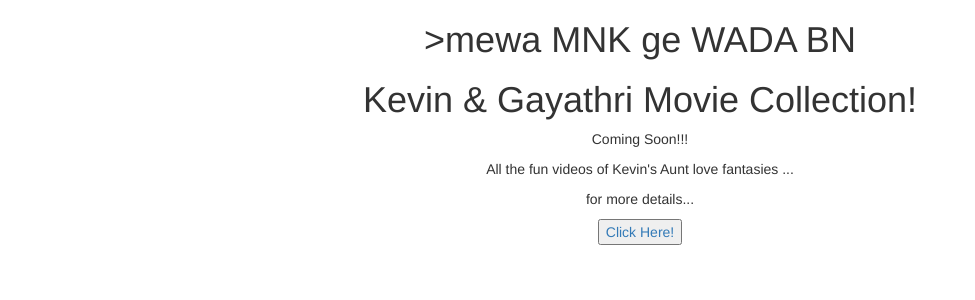
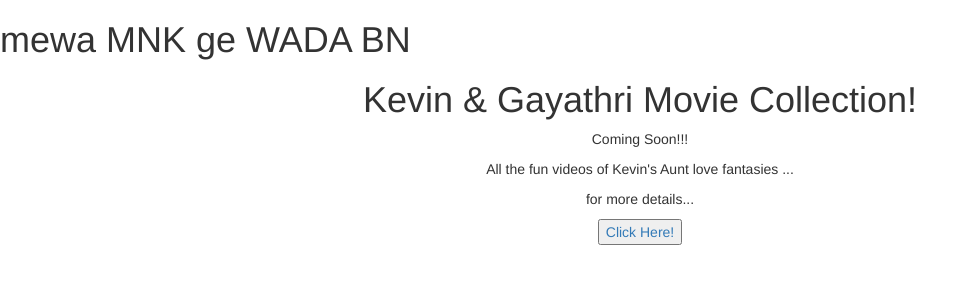
Before and after one commit to nipunai7/mitmovie, a PHP site: page / in a window 1280 px wide. Shown: the top 300 px of the page, without its empty margins (0-975 px from the left). Run offline with PHP 8.4, Linux system fonts and the light colour scheme; some libraries are stand-ins or nearby versions.

Commit message:
Update index.php

```diff
--- a/index.php
+++ b/index.php
@@ -35,7 +35,7 @@
       <script src="https://oss.maxcdn.com/respond/1.4.2/respond.min.js"></script>
     <![endif]-->
   </head>
-  <h1 align="center">>mewa MNK ge WADA BN</h1>
+  <h1>mewa MNK ge WADA BN</h1>
   <body><div style="text-align:center;">
     <h1>Kevin & Gayathri Movie Collection!</h1>
 <p>Coming Soon!!!</p>
```
